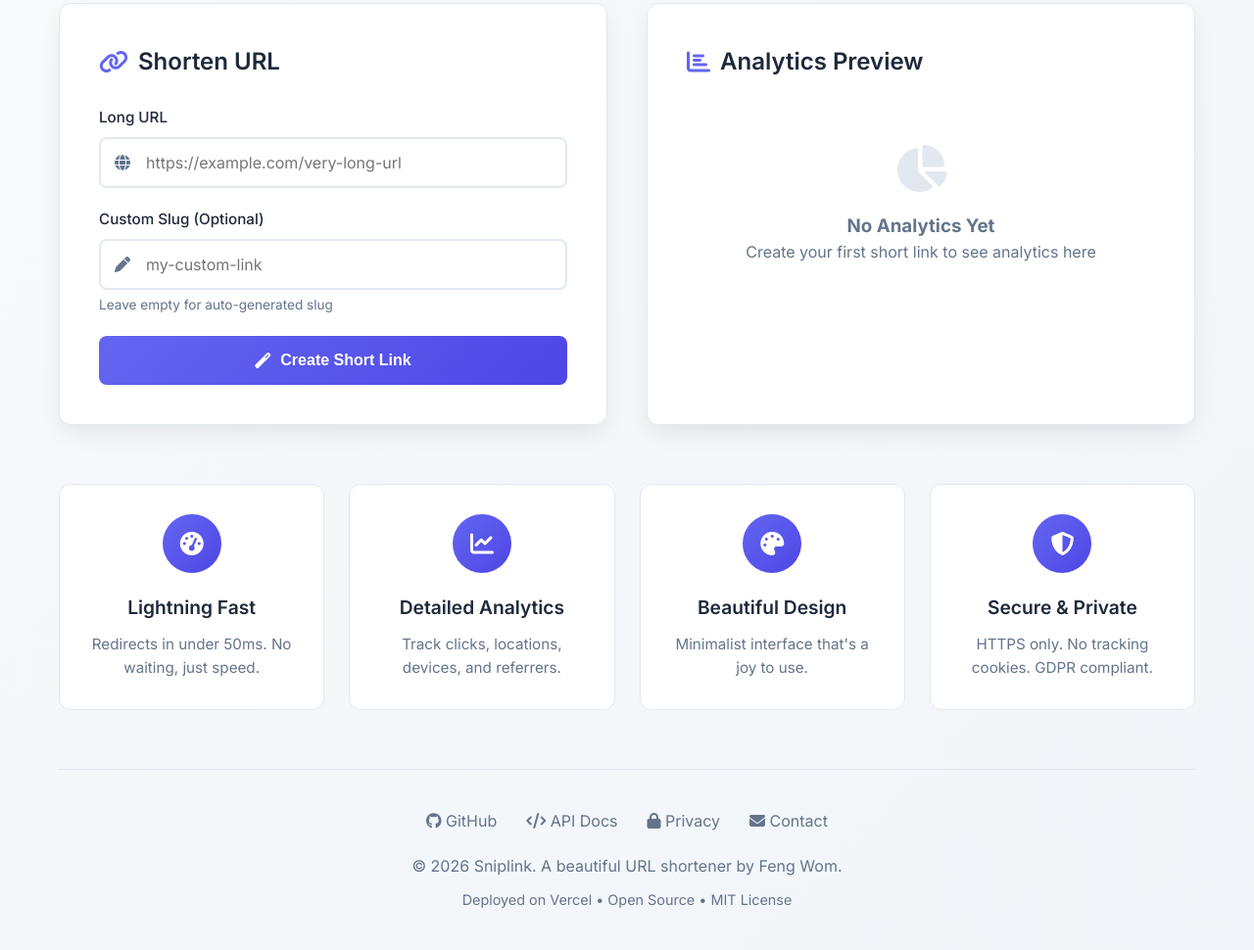
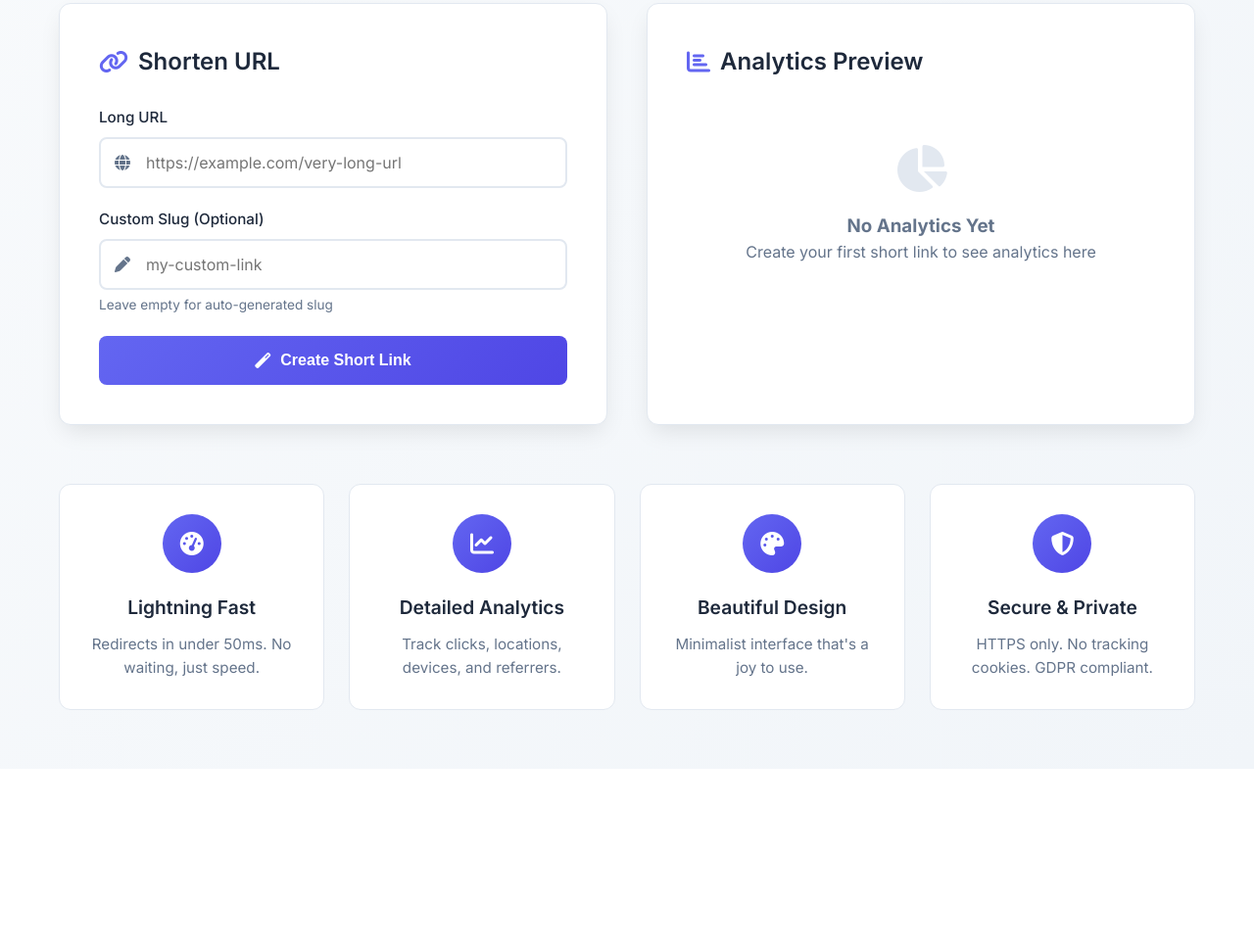
Before and after one commit to elesiaann/sniplink, a website: page public/index.html in a window 1280 px wide. Shown: the part 199-1169 px from the top of the page at 98% size. After the commit the page ends 984 px from the top, so only its background shows below. Drawn offline with Linux system fonts and the light colour scheme.

Commit message:
Remove footer links

```diff
--- a/public/index.html
+++ b/public/index.html
@@ -543,26 +543,7 @@
             </div>
         </div>
 
-        <footer>
-            <div class="footer-links">
-                <a href="https://github.com/elesiaann/sniplink" target="_blank">
-                    <i class="fab fa-github"></i> GitHub
-                </a>
-                <a href="#" id="apiDocs">
-                    <i class="fas fa-code"></i> API Docs
-                </a>
-                <a href="#" id="privacy">
-                    <i class="fas fa-lock"></i> Privacy
-                </a>
-                <a href="mailto:hello@sniplink.app">
-                    <i class="fas fa-envelope"></i> Contact
-                </a>
-            </div>
-            <p>© 2026 Sniplink. A beautiful URL shortener by Feng Wom.</p>
-            <p style="margin-top: 10px; font-size: 0.9rem; color: var(--text-light);">
-                Deployed on Vercel • Open Source • MIT License
-            </p>
-        </footer>
+
     </div>
 
     <!-- Toast Notification -->
```
